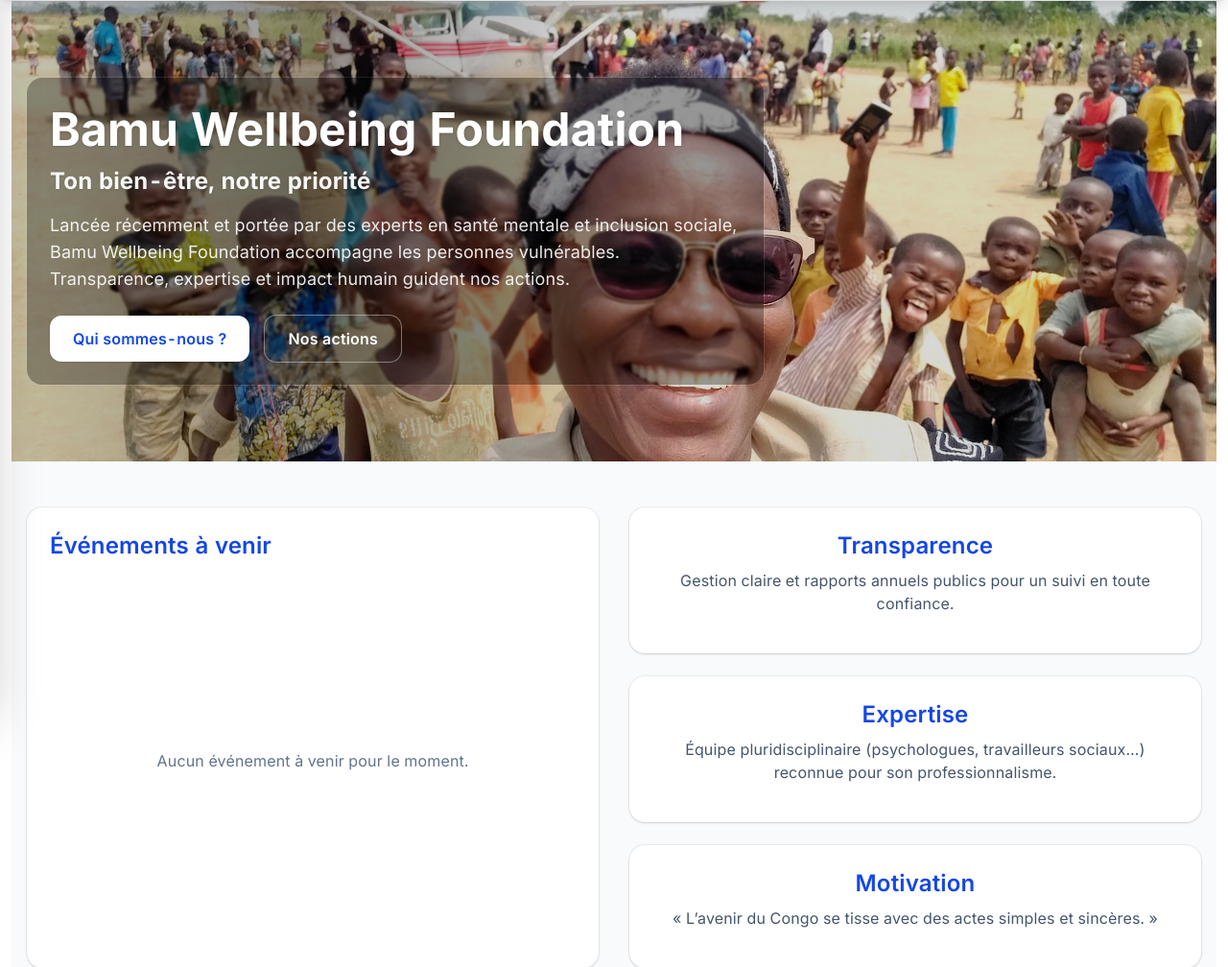
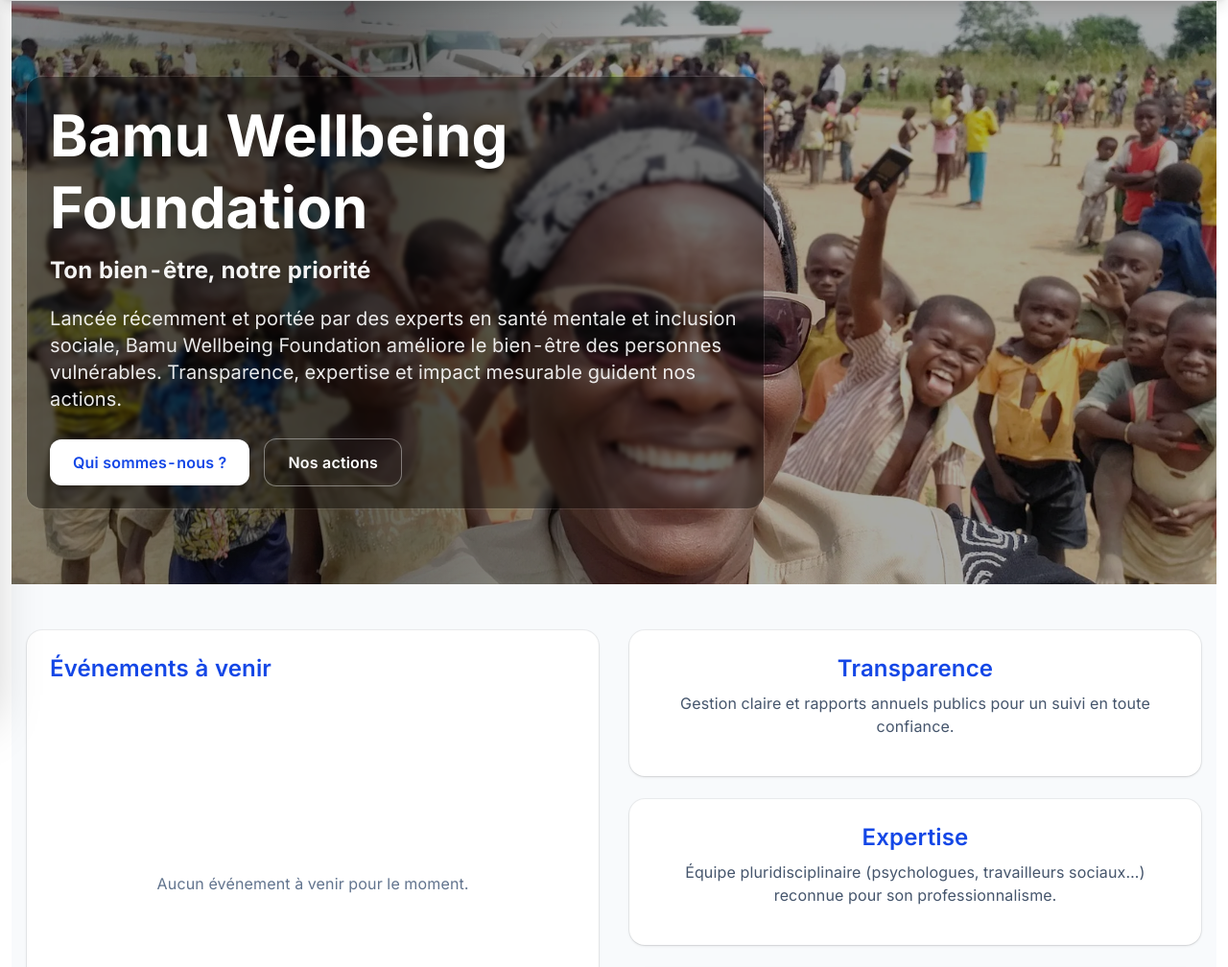
Before and after one commit to Wonders243/WBF, a Django app: page / in a window 1280 px wide. Shown: the part 64-1072 px from the top of the page at 96% size. Run offline with Django 5.2, Linux system fonts and the light colour scheme; data that the repository does not hold is empty; style sheets or scripts are compiled from the project's sources; some libraries are stand-ins or nearby versions.

Commit message:
pour mise en ligne 2.6

```diff
--- a/core/templates/core/accueil.html
+++ b/core/templates/core/accueil.html
@@ -7,45 +7,47 @@
 {% block title %}BAMU WELLBEING Foundation{% endblock %}
 
 {% block content %}
-<!-- HERO (image plus visible + hauteur réduite) -->
+  <!-- HERO -->
+ {# === HERO (contraste renforcé) === #}
 <section id="hero" class="relative overflow-hidden">
-  <div class="relative h-[46vh] sm:h-[54vh] lg:h-[60vh] min-h-[320px] max-h-[680px]">
   <picture>
     <source media="(min-width:1024px)" srcset="{% static 'img/cover-hero-21x9-textsafe.webp' %}">
     <source media="(min-width:640px)"  srcset="{% static 'img/cover-hero-16x9.webp' %}">
     <img
       src="{% static 'img/cover-mobile-4x5.webp' %}"
       alt="Responsable de la fondation souriante entourée d’enfants — mission psycho-sociale"
-        class="absolute inset-0 w-full h-full object-cover object-center
-               filter brightness-110 contrast-105 saturate-110"
+      class="w-full h-[58vh] sm:h-[64vh] lg:h-[76vh] object-cover object-[60%_50%]"
       loading="eager" fetchpriority="high" decoding="async">
   </picture>
 
-    <!-- Voile très léger + bande gauche douce pour lisibilité -->
+  {# VOILE GLOBAL + DÉGRADÉ À GAUCHE (garantit la lisibilité) #}
   <div aria-hidden="true" class="absolute inset-0">
-      <div class="absolute inset-0 bg-black/15"></div>
-      <div class="absolute inset-y-0 left-0 right-[40%] lg:right-[50%]
-                  bg-gradient-to-r from-black/10 via-black/30 to-transparent"></div>
+    <!-- voile multiplicatif (assombrit toute l'image) -->
+    <div class="absolute inset-0 bg-black/35 md:bg-black/25 mix-blend-multiply"></div>
+    <!-- bande gauche pour le texte -->
+    <div class="absolute inset-y-0 left-0 right-[35%] lg:right-[45%]
+                bg-gradient-to-r from-black/20 via-black/45 to-transparent"></div>
   </div>
 
-    <!-- Contenu -->
   <div class="absolute inset-0">
     <div class="container mx-auto h-full px-4">
       <div class="h-full max-w-3xl flex flex-col justify-center">
-          <div class="bg-black/30 backdrop-blur-[1px] ring-1 ring-white/10 rounded-2xl p-5 sm:p-6">
-            <h1 class="text-white text-3xl sm:text-4xl lg:text-5xl font-extrabold leading-tight drop-shadow">
+        {# CARTOUCHE TRANSLUCIDE (blur + bord) #}
+        <div class="bg-black/35 backdrop-blur-[2px] ring-1 ring-white/10 rounded-2xl p-5 sm:p-6">
+          <h1 class="text-white text-4xl sm:text-5xl lg:text-6xl font-extrabold leading-tight
+                     drop-shadow-lg">
             Bamu Wellbeing Foundation
           </h1>
-            <h2 class="mt-2 text-lg sm:text-xl lg:text-2xl font-bold text-white/95 drop-shadow">
+          <h2 class="mt-3 text-xl sm:text-2xl font-bold text-white/95 drop-shadow">
             Ton bien-être, notre priorité
           </h2>
-            <p class="mt-4 text-[0.95rem] sm:text-base md:text-lg text-white/90">
+          <p class="mt-5 text-base sm:text-lg md:text-xl text-white/90">
             Lancée récemment et portée par des experts en santé mentale et inclusion sociale,
-              Bamu Wellbeing Foundation accompagne les personnes vulnérables.
-              Transparence, expertise et impact humain guident nos actions.
+            Bamu Wellbeing Foundation améliore le bien-être des personnes vulnérables.
+            Transparence, expertise et impact mesurable guident nos actions.
           </p>
 
-            <div class="mt-6 flex flex-col sm:flex-row gap-3 sm:gap-4 sm:items-center">
+          <div class="mt-7 flex flex-col sm:flex-row gap-3 sm:gap-4 sm:items-center">
             <a href="{% url 'core:nous' %}"
                class="inline-flex items-center justify-center gap-2 rounded-xl bg-white
                       text-blue-700 font-semibold px-6 py-3 shadow hover:bg-blue-50
@@ -62,9 +64,7 @@
       </div>
     </div>
   </div>
-  </div>
 </section>
-
 {% include "partials/news_carousel.html" %}
 
 
```
Lines whose indentation alone changed are shown as unchanged.
